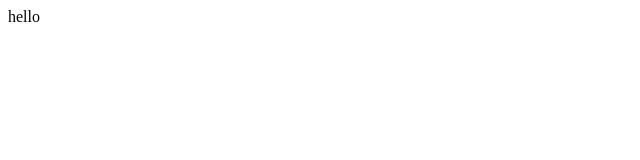
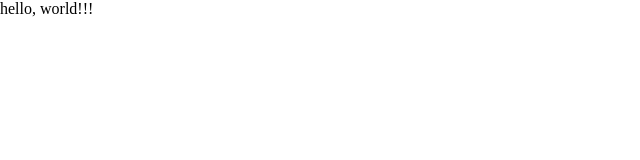
Before and after one commit to Zmhan-github/testViewHello, a plain HTML site: page index.html in a window 1280 px wide. Shown: the whole page, without its empty margins (0-640 px from the left). Drawn offline with Linux system fonts and the light colour scheme.

Commit message:
index.html edit div

```diff
--- a/index.html
+++ b/index.html
@@ -5,10 +5,11 @@
   <meta name="viewport" content="width=device-width, initial-scale=1.0">
   <meta http-equiv="X-UA-Compatible" content="ie=edge">
   <title>App</title>
+  <link rel="stylesheet" href="style.css">
 </head>
 <body>
   <div class="cntainer">
-    hello
+    hello, world!!!
   </div>
 </body>
 </html>
```
